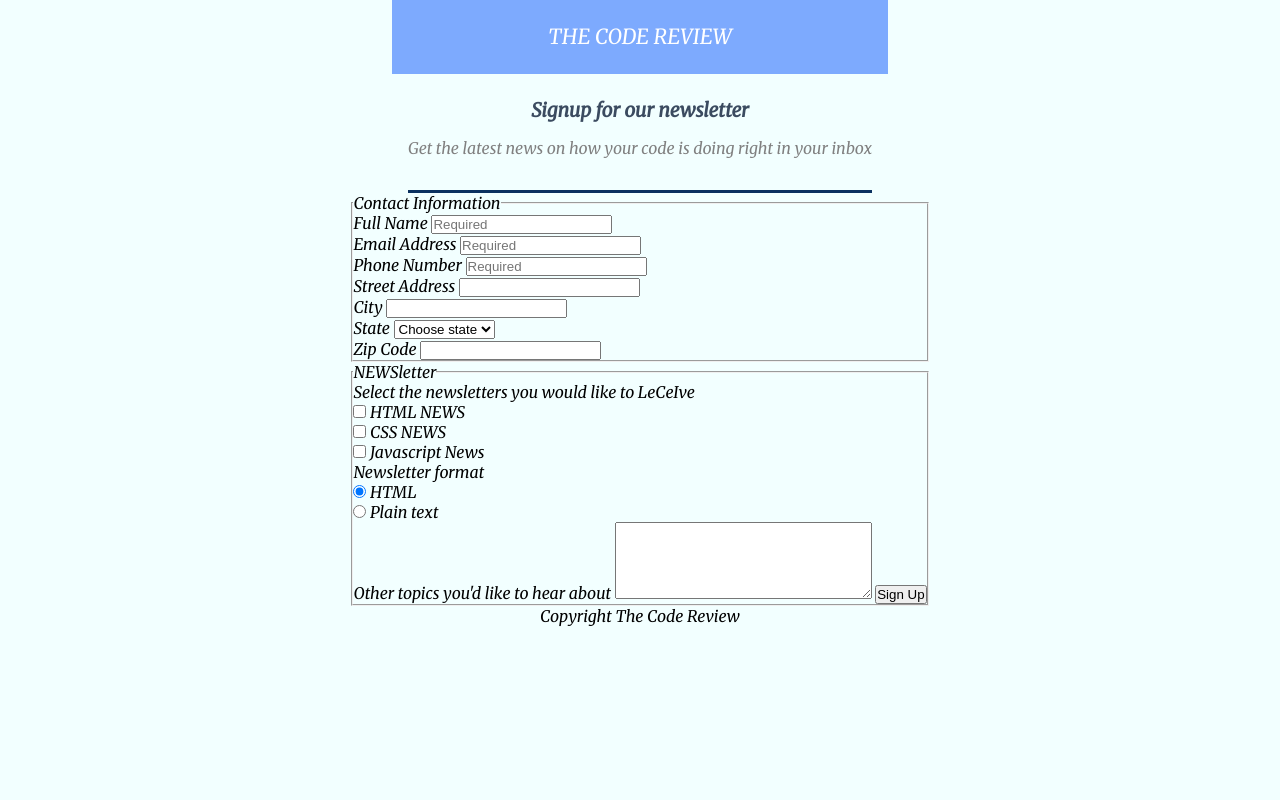
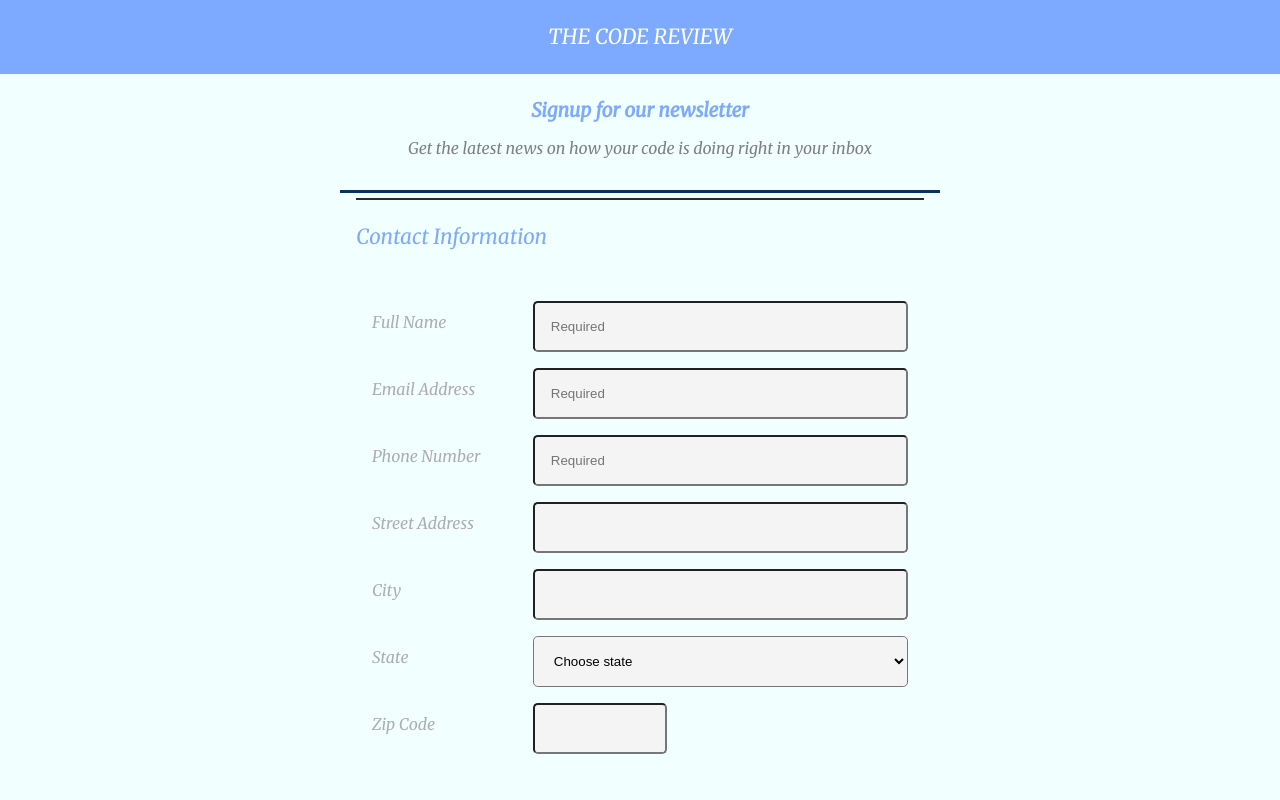
Before and after one commit to MOtte-Shuhei/Techdegree-project-3, a plain HTML site: page index.html in a window 1280 px wide. Shown: the top 800 px of the page. Drawn offline with Linux system fonts and the light colour scheme.

Commit message:
Add files via upload

```diff
--- a/css/styles.css
+++ b/css/styles.css
@@ -2,6 +2,10 @@
   box-sizing: border-box;
   margin: 0;
   padding: 0;
+}
+
+main {
+  width: 100%;
 }
 
 body {
@@ -16,6 +20,9 @@ header {
   text-align: center;
 }
 
+h2,legend {
+  color: rgb(125, 170, 254);
+}
 
 
 h1 {
@@ -29,7 +36,6 @@ h1 {
 h2 {
   font-size: 1.2rem;
   padding: 1.5rem 1.1rem 1rem;
-  color: rgb(59, 75, 96);
 }
 
 p {
@@ -37,13 +43,106 @@ p {
   color: gray;
   font-weight: 400;
   padding: 0 0 2rem;
-  margin-right: 1rem;
-  margin-left: 1rem;
+  margin: 0;
   border-bottom: 3px solid rgb(11, 49, 96);
+  margin-bottom: 0.2rem;
 }
 
-hr {
-  margin-right: 1rem;
-  margin-left: 1rem;
-  color: rgb(11, 49, 96);
+
+fieldset {
+  border: none;
+  margin-bottom: 2rem;
+  padding: 1rem;
 }
+
+legend {
+  display: block;
+  font-size: 1.3rem;
+  padding-top: 1.5rem;
+  border-top: 2px solid rgb(44, 42, 42);
+  margin-bottom: 1.2rem;
+  width: 100%;
+}
+
+label {
+  font-size: 1rem;
+  color: rgb(174, 174, 174);
+  margin-bottom: 0.5rem;
+}
+
+input ,select,textarea {
+  padding: 1rem;
+  background-color: rgb(244, 244, 244);
+  border-radius: 0.3rem;
+}
+
+
+.input-container {
+  display: flex;
+  flex-direction: column;
+  margin-bottom: 1.5rem;
+}
+
+fieldset div {
+  margin: 0.7rem 0;
+}
+
+input[type="checkbox"] , input[type="radio"] {
+  margin-right: 0.4rem;
+}
+
+textarea {
+  width: 100%;
+  margin-top: 1.5rem;
+  margin-bottom: 1.5rem;
+}
+
+button {
+  display: block;
+  outline: none;
+  border: none;
+  width: 100%;
+  padding: 1.2rem;
+  border-radius: 5px;
+  background-color: rgb(42, 163, 122);
+  color: white;
+  font-size: 1.2rem;
+}
+
+footer {
+  font-size: 1rem;
+  padding: 2rem 0 12rem;
+  color: rgb(174, 174, 174);
+}
+
+/* Media Queries */
+
+@media screen and (min-width:768px) {
+  header {
+    width: 100%;
+  }
+  header p,form  {
+    max-width: 600px;
+    margin: 0 auto;
+    margin-bottom: 0.3rem;
+  }
+
+  .input-container {
+    flex-direction: row;
+    align-items: center;
+    margin: 1rem;
+  }
+
+  .input-container label{
+    width: 30%;
+  }
+
+  .input-container input,
+  .input-container select {
+    width: 70%;
+  }
+
+  input#zip {
+    width: 25%;
+  }
+}
```
